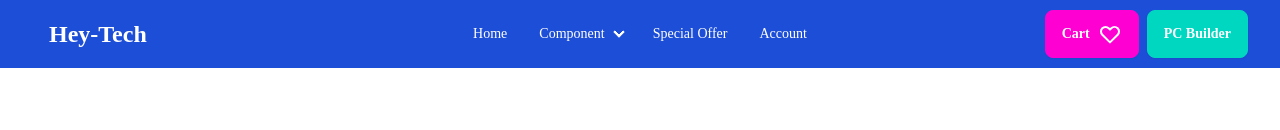
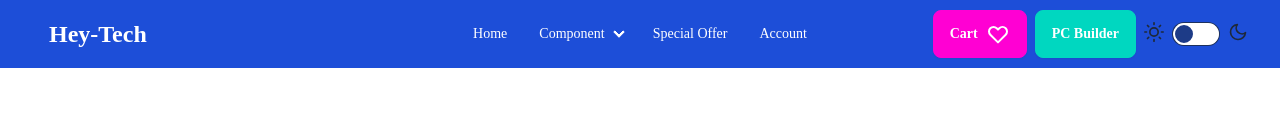
Before and after one commit to saifur2233/NextJS_Project_Hey-Tech, a Next.js app: page /pcbuilder in a window 1280 px wide. Shown: the top 130 px of the page. Built offline with nearby package versions, Linux system fonts and the light colour scheme; no server answers; a web font is replaced by a local one.

Commit message:
PC builder choose item page design

```diff
--- a/src/components/Layouts/NavBar.js
+++ b/src/components/Layouts/NavBar.js
@@ -185,6 +185,40 @@ const NavBar = () => {
           <Link href="/pcbuilder" className="btn btn-accent text-white">
             PC Builder
           </Link>
+          <label className="flex cursor-pointer gap-2">
+            <svg
+              xmlns="http://www.w3.org/2000/svg"
+              width="20"
+              height="20"
+              viewBox="0 0 24 24"
+              fill="none"
+              stroke="currentColor"
+              strokeWidth="2"
+              strokeLinecap="round"
+              strokeLinejoin="round"
+            >
+              <circle cx="12" cy="12" r="5" />
+              <path d="M12 1v2M12 21v2M4.2 4.2l1.4 1.4M18.4 18.4l1.4 1.4M1 12h2M21 12h2M4.2 19.8l1.4-1.4M18.4 5.6l1.4-1.4" />
+            </svg>
+            <input
+              type="checkbox"
+              value="synthwave"
+              className="toggle theme-controller"
+            />
+            <svg
+              xmlns="http://www.w3.org/2000/svg"
+              width="20"
+              height="20"
+              viewBox="0 0 24 24"
+              fill="none"
+              stroke="currentColor"
+              strokeWidth="2"
+              strokeLinecap="round"
+              strokeLinejoin="round"
+            >
+              <path d="M21 12.79A9 9 0 1 1 11.21 3 7 7 0 0 0 21 12.79z"></path>
+            </svg>
+          </label>
         </div>
       </div>
     </header>
--- a/src/middleware.js
+++ b/src/middleware.js
@@ -1,3 +1,3 @@
 export { default } from "next-auth/middleware";
 
-export const config = { matcher: ["/pcbuilder"] };
+export const config = { matcher: ["/cart"] };
--- /dev/null
+++ b/src/pages/chooseproduct/[chooseproductCategory].js
@@ -0,0 +1,72 @@
+const ChooseProductCategoryPage = ({ products }) => {
+  return (
+    <div className="hero min-h-screen bg-base-200">
+      <div class="grid grid-rows-6 grid-flow-col gap-6 py-12">
+        <div class="row-span-6 ...">
+          <div className="card w-96 bg-base-100 shadow-xl">
+            <div className="card-body">
+              <h2 className="card-title">Price Range</h2>
+              <div className="divider"></div>
+
+              <div className="card-actions justify-center gap-6">
+                <input
+                  type="range"
+                  min={0}
+                  max="100"
+                  className="range range-info"
+                />
+                <div className="flex justify-between  gap-6">
+                  <input
+                    type="text"
+                    defaultValue="0"
+                    className="input input-bordered w-full max-w-xs"
+                  />
+                  <input
+                    type="text"
+                    defaultValue="100"
+                    className="input input-bordered w-full max-w-xs"
+                  />
+                </div>
+              </div>
+            </div>
+          </div>
+        </div>
+        {products.map((product) => (
+          <div key={product.pid} class=" col-span-2 ...">
+            <div className="card lg:card-side bg-base-100 shadow-xl">
+              <figure>
+                <img src={product.image} alt="Album" className="w-1/3" />
+              </figure>
+              <div className="card-body">
+                <h2 className="card-title">{product.productName}</h2>
+                <p>{product.category}</p>
+                <div className="card-actions justify-center">
+                  <button className="btn btn-wide btn-xs sm:btn-sm md:btn-md btn-secondary">
+                    ADD
+                  </button>
+                </div>
+              </div>
+            </div>
+          </div>
+        ))}
+      </div>
+    </div>
+  );
+};
+
+export default ChooseProductCategoryPage;
+
+export const getServerSideProps = async (context) => {
+  const { params } = context;
+  const res = await fetch(
+    `https://hey-tech-server.vercel.app/category?category=${params.chooseproductCategory}`
+  );
+  const data = await res.json();
+  console.log("Category ", data);
+
+  return {
+    props: {
+      products: data,
+    },
+  };
+};
--- a/src/pages/pcbuilder.js
+++ b/src/pages/pcbuilder.js
@@ -1,4 +1,5 @@
 import RootLayout from "@/components/Layouts/RootLayout";
+import Link from "next/link";
 import React from "react";
 
 const PCBuilderPage = () => {
@@ -61,9 +62,11 @@ const PCBuilderPage = () => {
                 </div>
 
                 <div className="">
+                  <Link href="/chooseproduct/Processor">
                     <button className="btn btn-primary btn-outline">
                       Choose
                     </button>
+                  </Link>
                 </div>
               </div>
             </div>
@@ -77,15 +80,17 @@ const PCBuilderPage = () => {
                     />
                   </figure>
                   <h2 className="card-title">
-                    CPU
+                    Motherboard
                     <div className="badge badge-secondary">Required</div>
                   </h2>
                 </div>
 
                 <div className="">
+                  <Link href={`/chooseproduct`}>
                     <button className="btn btn-primary btn-outline">
                       Choose
                     </button>
+                  </Link>
                 </div>
               </div>
             </div>
@@ -102,9 +107,11 @@ const PCBuilderPage = () => {
                 </div>
 
                 <div className="">
+                  <Link href="/chooseproduct">
                     <button className="btn btn-primary btn-outline">
                       Choose
                     </button>
+                  </Link>
                 </div>
               </div>
             </div>
@@ -121,9 +128,11 @@ const PCBuilderPage = () => {
                 </div>
 
                 <div className="">
+                  <Link href="/chooseproduct">
                     <button className="btn btn-primary btn-outline">
                       Choose
                     </button>
+                  </Link>
                 </div>
               </div>
             </div>
@@ -143,9 +152,11 @@ const PCBuilderPage = () => {
                 </div>
 
                 <div className="">
+                  <Link href="/chooseproduct">
                     <button className="btn btn-primary btn-outline">
                       Choose
                     </button>
+                  </Link>
                 </div>
               </div>
             </div>
@@ -165,9 +176,11 @@ const PCBuilderPage = () => {
                 </div>
 
                 <div className="">
+                  <Link href="/chooseproduct">
                     <button className="btn btn-primary btn-outline">
                       Choose
                     </button>
+                  </Link>
                 </div>
               </div>
             </div>
```
Lines whose indentation alone changed are shown as unchanged.
